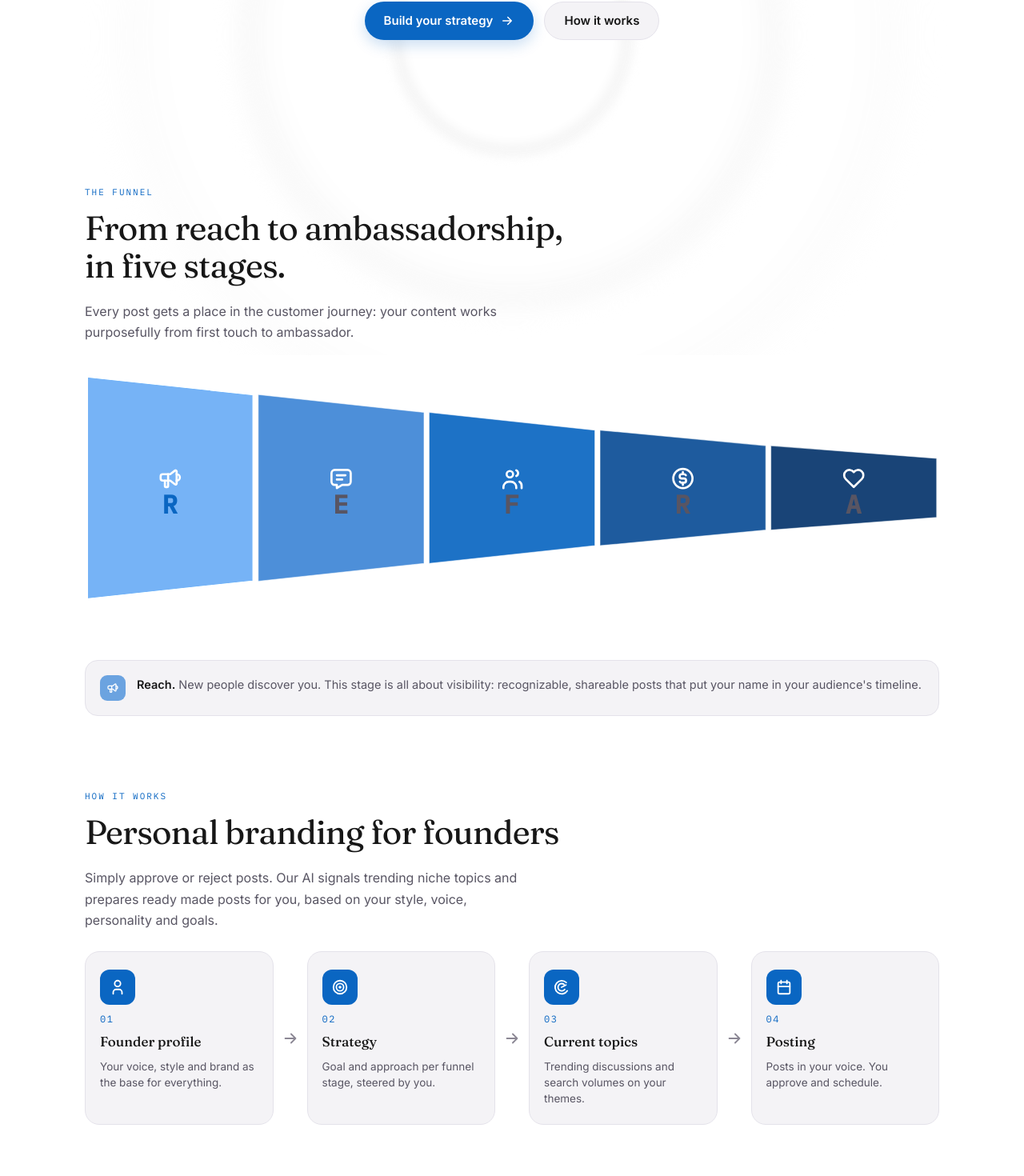
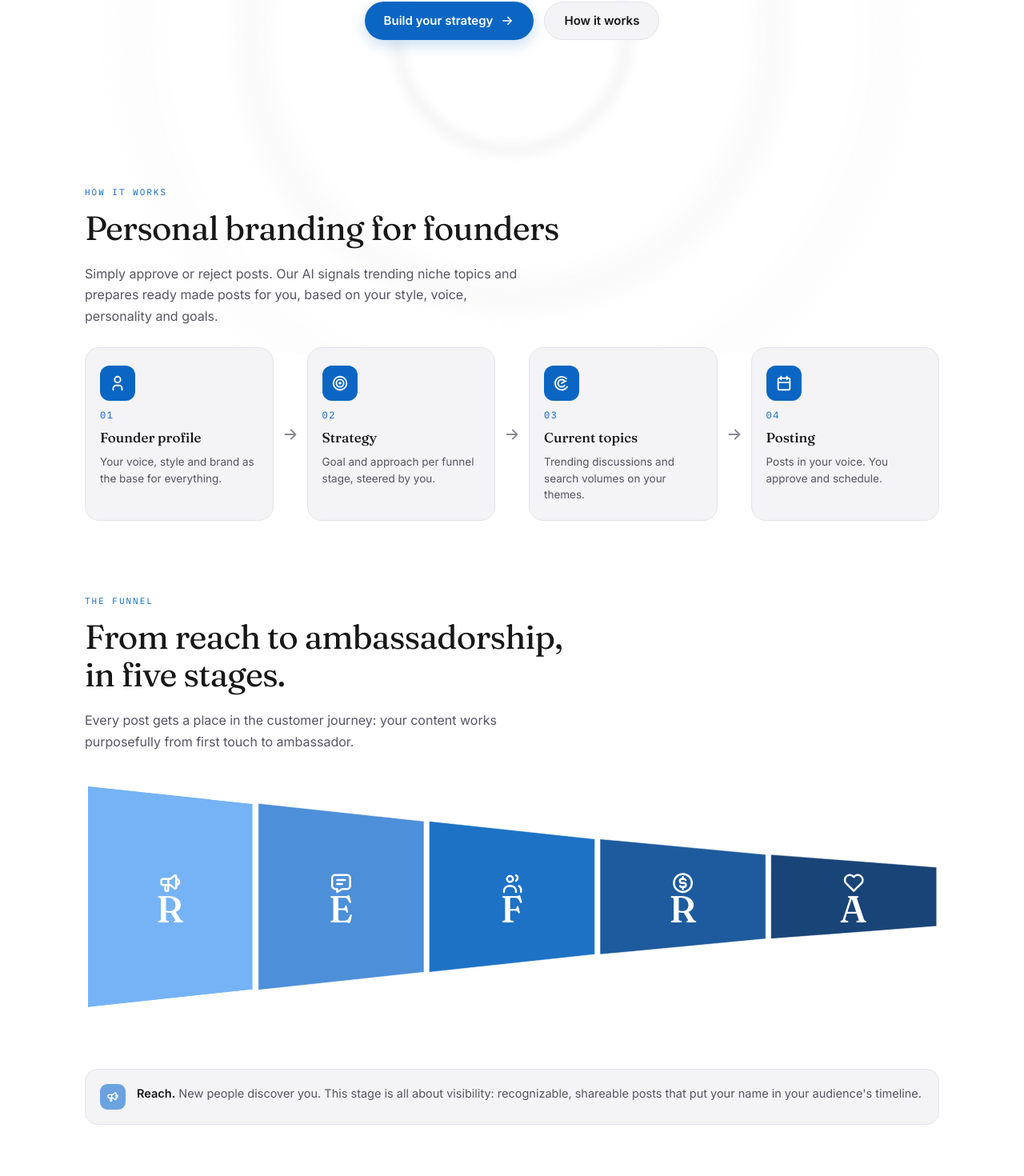
Before and after one commit to Fliimedia/Faab, a React (Vite) app: page / in a window 1280 px wide. Shown: the part 356-1826 px from the top of the page at 80% size. Built offline with nearby package versions, Linux system fonts and the light colour scheme.

Commit message:
White prominent funnel letters, updated flow lede, swap how-it-works and funnel section order

```diff
--- a/faab.jsx
+++ b/faab.jsx
@@ -90,7 +90,7 @@ const STR = {
     eb_funnel: 'De funnel', funnel_h2a: 'Van bereik tot ambassadeurschap,', funnel_h2b: 'in vijf fasen.',
     funnel_lede: 'Elke post krijgt een plek in de klantreis: zo werkt je content gericht van eerste kennismaking naar ambassadeur.',
     eb_flow: 'Hoe het werkt', flow_h2: 'Personal branding voor founders',
-    flow_lede: 'Keur posts simpelweg goed of af. Onze AI signaleert trending onderwerpen in jouw niche en zet kant-en-klare posts voor je klaar, op basis van jouw stijl, stem, persoonlijkheid en doelen.',
+    flow_lede: 'Keur posts simpelweg goed of af. Onze AI signaleert trending onderwerpen in jouw niche en zet ze om naar kant-en-klare posts in de stijl van jouw merkpersoonlijkheid.',
     eb_channels: 'Kanalen', channels_h2a: 'Jouw voice,', channels_h2b: 'afgestemd per kanaal.',
     eb_control: 'De human review', control_h2: 'Twee momenten waarop jij beslist.',
     rv1_t: 'Onderwerpkeuze', rv1_d: 'AI signaleert trending onderwerpen in jouw niche. Jij bepaalt welke doorgaan.',
@@ -962,7 +962,7 @@ function FunnelViz({ t, lang }) {
               role="button" tabIndex={0} aria-pressed={on}
               onKeyDown={(e) => { if (e.key === 'Enter' || e.key === ' ') { e.preventDefault(); setPhase(fu.id); } }}>
               <polygon points={pts} fill={fu.c} />
-              {fu.ic({ x: cx - 15, y: cy - 26, width: 30, height: 30, color: '#fff', className: 'bic' })}
+              {fu.ic({ x: cx - 14, y: cy - 30, width: 28, height: 28, color: '#fff', className: 'bic' })}
               <text x={cx} y={cy + 30} textAnchor="middle" className="blbl">{fu.t[lang].split(' ').map((w) => w.charAt(0).toUpperCase()).join('')}</text>
             </g>
           );
@@ -1020,13 +1020,6 @@ function Home({ t, lang, go }) {
         </div>
       </section>
 
-      <section id="funnel" className="sect wrap">
-        <div className="eyebrow">{t('eb_funnel')}</div>
-        <h2 className="h2">{t('funnel_h2a')}<br className="bk" /> {t('funnel_h2b')}</h2>
-        <p className="sect-lede">{t('funnel_lede')}</p>
-        <FunnelViz t={t} lang={lang} />
-      </section>
-
       <section id="flow" className="sect wrap">
         <div className="eyebrow">{t('eb_flow')}</div>
         <h2 className="h2">{t('flow_h2')}</h2>
@@ -1044,6 +1037,13 @@ function Home({ t, lang, go }) {
             </React.Fragment>
           ))}
         </div>
+      </section>
+
+      <section id="funnel" className="sect wrap">
+        <div className="eyebrow">{t('eb_funnel')}</div>
+        <h2 className="h2">{t('funnel_h2a')}<br className="bk" /> {t('funnel_h2b')}</h2>
+        <p className="sect-lede">{t('funnel_lede')}</p>
+        <FunnelViz t={t} lang={lang} />
       </section>
 
       <section id="channels" className="sect wrap">
@@ -2010,8 +2010,8 @@ const CSS = `
 .bseg:focus-visible polygon { stroke:#fff; stroke-width:2; }
 .bseg-on polygon { opacity:1; filter:brightness(1.1); stroke:#fff; stroke-width:1.4; }
 .bic { pointer-events:none; }
-.blbl { font-family:'IBM Plex Mono',monospace; font-size:30px; font-weight:600; fill:var(--mut); letter-spacing:0.04em; }
-.bseg-on .blbl { fill:var(--blue); }
+.blbl { font-family:'Fraunces',serif; font-size:44px; font-weight:600; fill:#ffffff; letter-spacing:0.02em; }
+.bseg-on .blbl { fill:#ffffff; }
 .creative { width:100%; height:auto; display:block; border-radius:12px; }
 .cr-slogan-a { font-family:'Fraunces',serif; font-weight:600; font-size:44px; fill:#ffffff; letter-spacing:0.01em; }
 .cr-slogan-b { font-family:'Fraunces',serif; font-style:italic; font-weight:400; font-size:28px; fill:#EAF1FA; }
```
